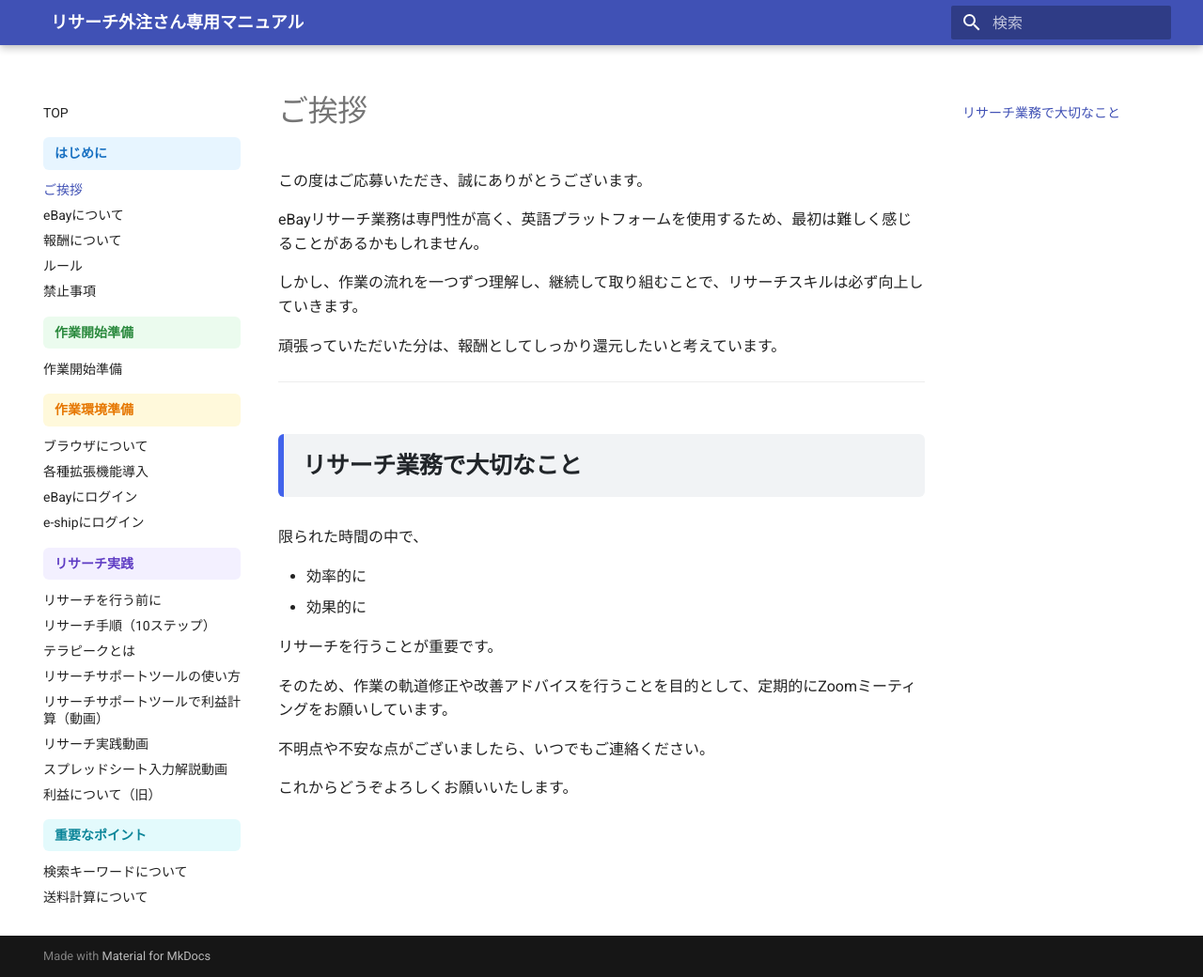
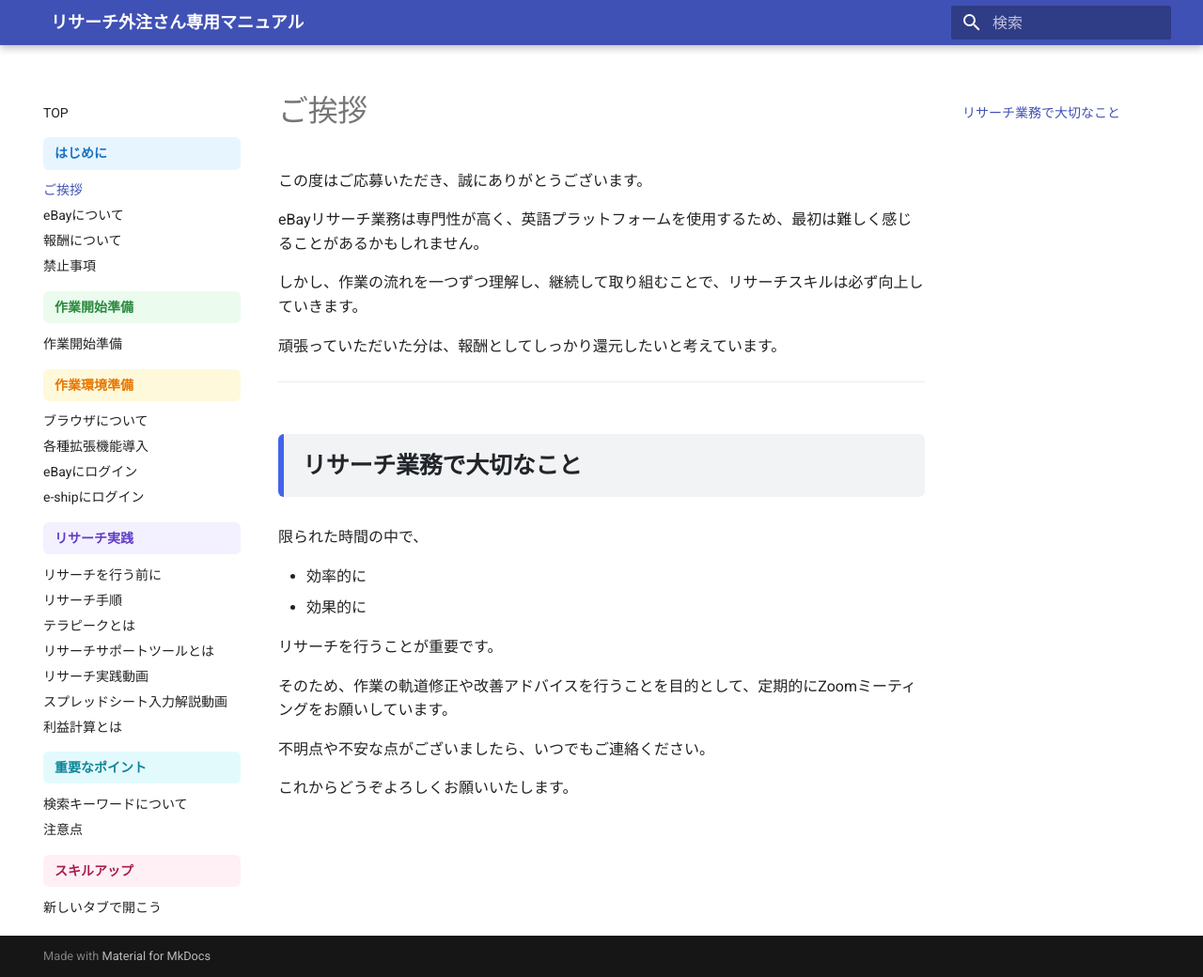
Before and after one commit to jun-hata/outsourcing-manual, an MkDocs documentation site: the page built from docs/intro_greeting.md, in a window 1280 px wide and 1040 px high. Shown: the whole window at 94% size. Built offline with MkDocs 1.6.1 and Material for MkDocs 9.7.7, drawn with Linux system fonts in a browser that asks for light colours.

Commit message:
項目整理

```diff
--- a/mkdocs.yml
+++ b/mkdocs.yml
@@ -21,7 +21,6 @@ nav:
       - ご挨拶: intro_greeting.md
       - eBayについて: ebay_role.md
       - 報酬について: compensation.md
-      - ルール: intro_rules.md
       - 禁止事項: prohibited.md
 
   - 作業開始準備:
@@ -35,19 +34,16 @@ nav:
 
   - リサーチ実践:
       - リサーチを行う前に: research_before.md
-      - リサーチ手順（10ステップ）: research_steps.md
+      - リサーチ手順: research_steps.md
       - テラピークとは: tool_terapeak.md
-      - リサーチサポートツールの使い方: tool_support_setup.md
-      - リサーチサポートツールで利益計算（動画）: tool_support_profit_video.md
+      - リサーチサポートツールとは: tool_support_setup.md
       - リサーチ実践動画: research_video.md
       - スプレッドシート入力解説動画: sheet_video.md
-      - 利益について（旧）: research_profit.md
+      - 利益計算とは: research_profit.md
 
   - 重要なポイント:
       - 検索キーワードについて: points_keyword.md
-      - 送料計算について: points_shipping.md
-      - リストアップ対象: points_listup.md
-      - NG対象: points_ng.md
+      - 注意点: points_ng.md
 
   - スキルアップ:
       - 新しいタブで開こう: skill_tabs.md
@@ -57,12 +53,7 @@ nav:
       - セラーカントリーの固定: skill_seller_country.md
 
   - トラブル対応:
-      - 詐欺サイトについて: trouble_scam.md
-      - 計算について: trouble_calc.md
-      - よくあるミス: trouble_mistakes.md
       - FAQ: 99_faq.md
 
   - その他:
-      - 作業A（旧）: 02_work_a.md
-      - 請求書テンプレ（旧）: invoice_template.md
       - pin（HTML）: pin.html
```
Also changed, not shown: docs/02_work_a.md (deleted, +0 -49 lines), docs/intro_rules.md (deleted, +0 -1 lines), docs/invoice_template.md (deleted, +0 -41 lines), docs/points_listup.md (deleted, +0 -6 lines), docs/points_shipping.md (deleted, +0 -6 lines), docs/tool_support_profit_video.md (deleted, +0 -24 lines), docs/trouble_calc.md (deleted, +0 -16 lines), docs/trouble_mistakes.md (deleted, +0 -6 lines), docs/trouble_scam.md (deleted, +0 -16 lines).
